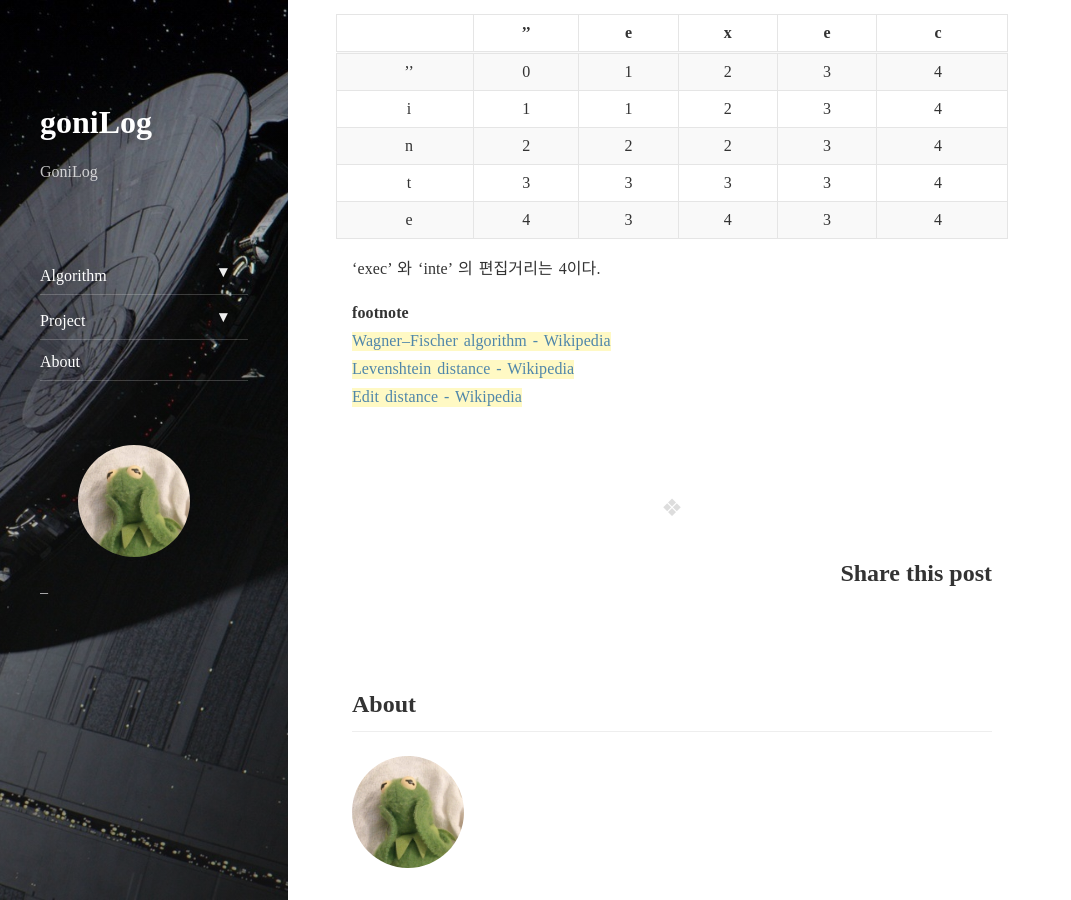
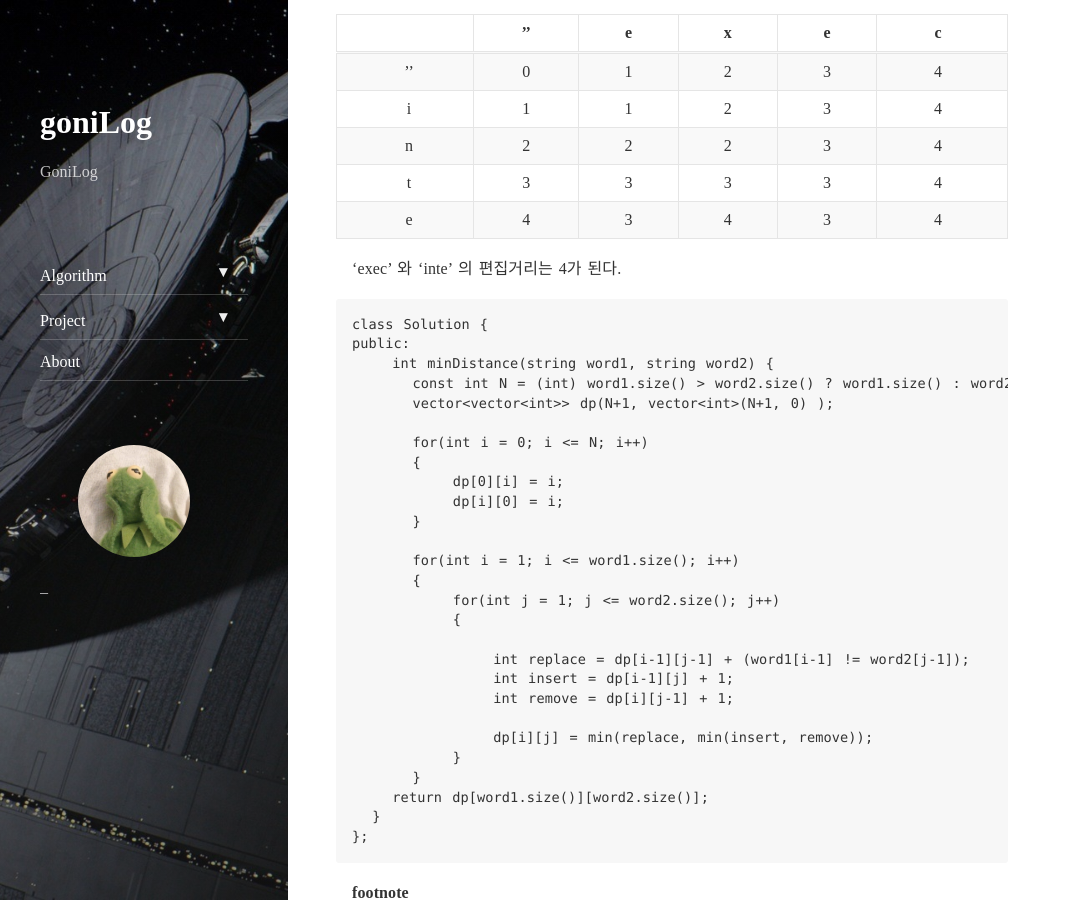
Before and after one commit to gonini/gonini.github.io, a Jekyll site: the page built from _posts/2018-06-17-edit-distance.md, in a window 1280 px wide and 900 px high, scrolled down 3643 px. Shown: the whole window, without its empty margins (0-1071 px from the left). Built offline with Jekyll 4.4.1, drawn with Linux system fonts in a browser that asks for light colours; nearby versions of some CDN libraries; comment, search, counter and statistics services are not loaded.

Commit message:
Update 2018-06-17-edit-distance.md

````diff
--- a/_posts/2018-06-17-edit-distance.md
+++ b/_posts/2018-06-17-edit-distance.md
@@ -123,7 +123,40 @@ Wagner–Fischer 알고리즘은 첫 번째 문자열의 모든 접두사와 두
 |  t |  3 | 3 | 3 | 3 | 4 |
 |  e |  4 | 3 | 4 | 3 | 4 |
 
-‘exec’ 와  ‘inte’ 의 편집거리는 4이다.
+‘exec’ 와  ‘inte’ 의 편집거리는 4가 된다.
+
+
+```
+class Solution {
+public:
+    int minDistance(string word1, string word2) {
+      const int N = (int) word1.size() > word2.size() ? word1.size() : word2.size();
+      vector<vector<int>> dp(N+1, vector<int>(N+1, 0) );
+
+      for(int i = 0; i <= N; i++)
+      {
+          dp[0][i] = i;
+          dp[i][0] = i;
+      }
+
+      for(int i = 1; i <= word1.size(); i++)
+      {
+          for(int j = 1; j <= word2.size(); j++)
+          {
+
+              int replace = dp[i-1][j-1] + (word1[i-1] != word2[j-1]);
+              int insert = dp[i-1][j] + 1;
+              int remove = dp[i][j-1] + 1;
+
+              dp[i][j] = min(replace, min(insert, remove));
+          }
+      }
+    return dp[word1.size()][word2.size()];
+  }
+};
+```
+
+
 
 **footnote**
 [Wagner–Fischer algorithm - Wikipedia](https://en.wikipedia.org/wiki/Wagner%E2%80%93Fischer_algorithm)
````
